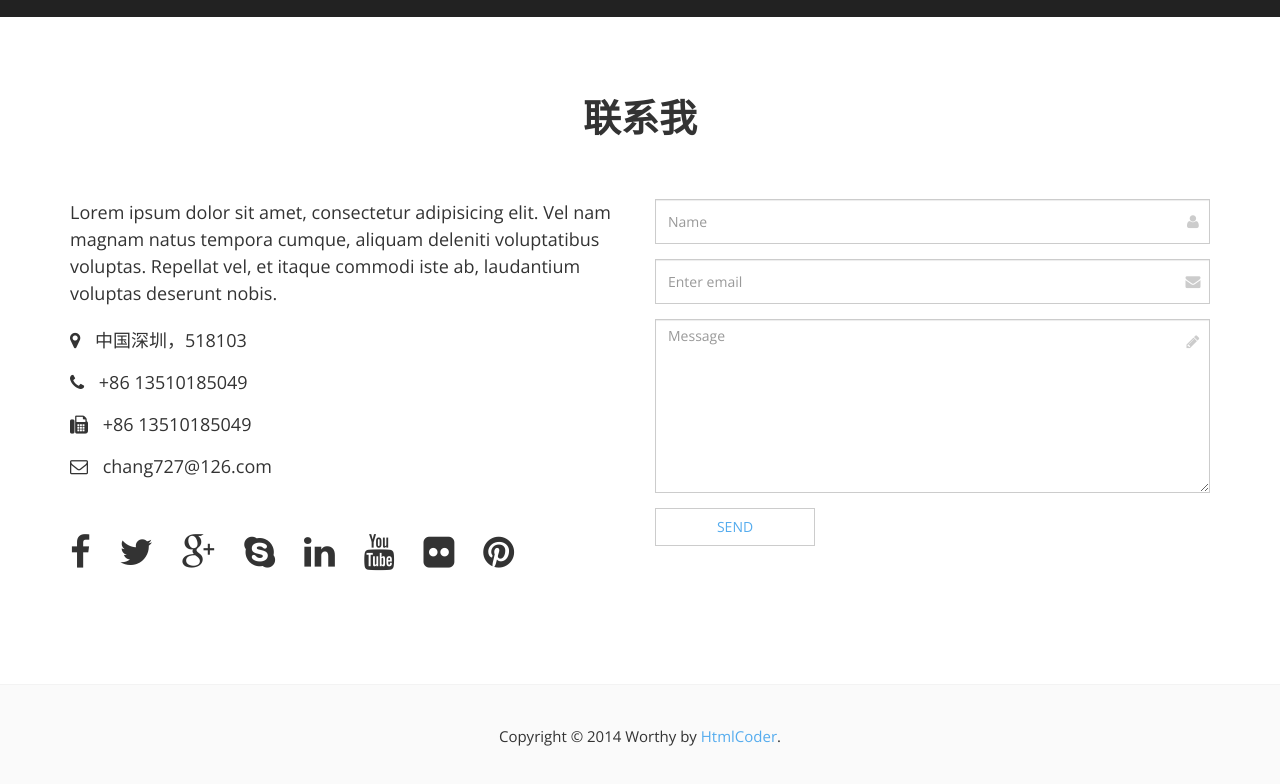
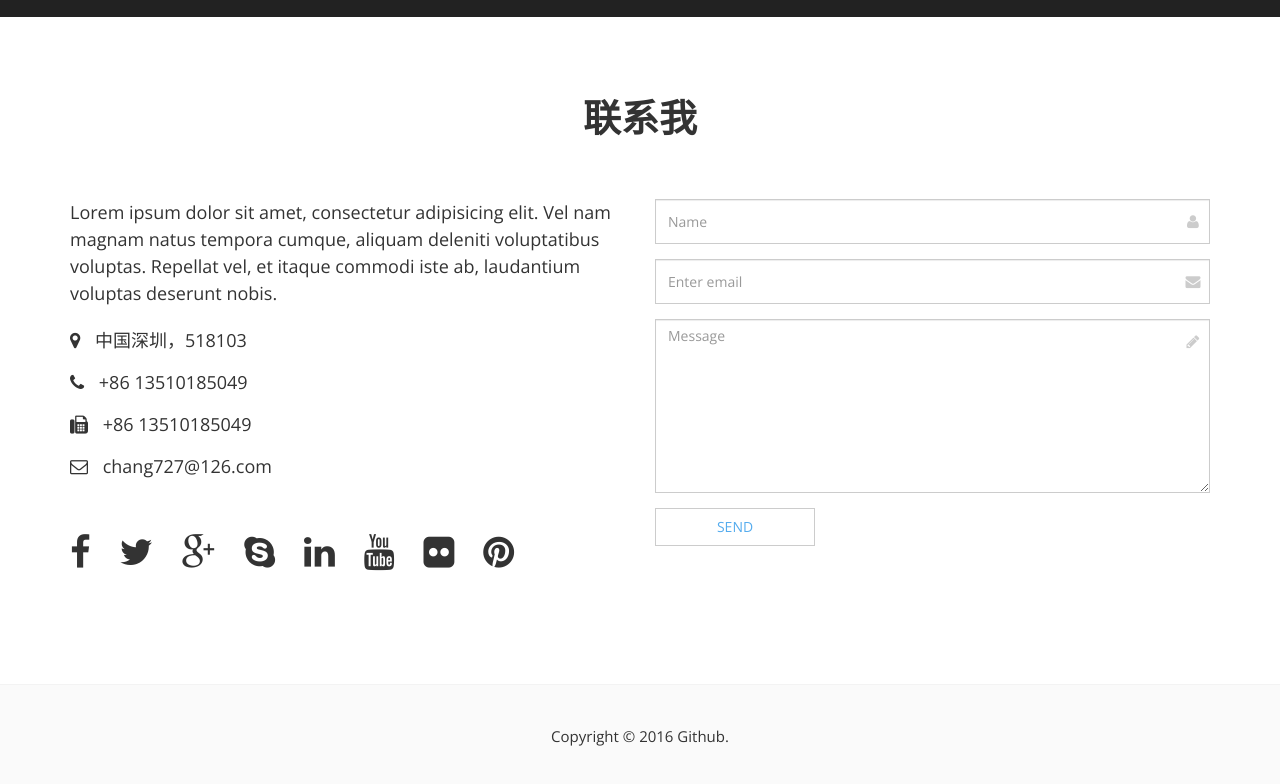
Before and after one commit to qinchanglin/qinchanglin.github.io, a plain HTML site: page index.html in a window 1280 px wide. Shown: the part 4647-5431 px from the top of the page. Drawn offline with nearby package versions, Linux system fonts and the light colour scheme.

Commit message:
up copyright

```diff
--- a/index.html
+++ b/index.html
@@ -1056,7 +1056,7 @@
 				<div class="container">
 					<div class="row">
 						<div class="col-md-12">
-							<p class="text-center">Copyright © 2014 Worthy by <a target="_blank" href="http://htmlcoder.me">HtmlCoder</a>.</p>
+							<p class="text-center">Copyright © 2016 Github.</p>
 						</div>
 					</div>
 				</div>
```
